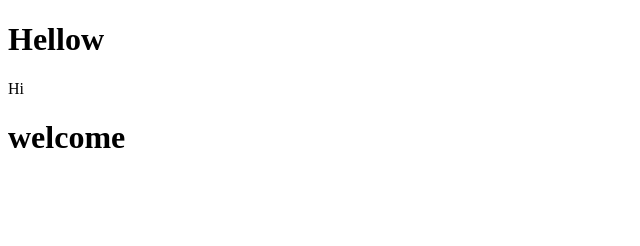
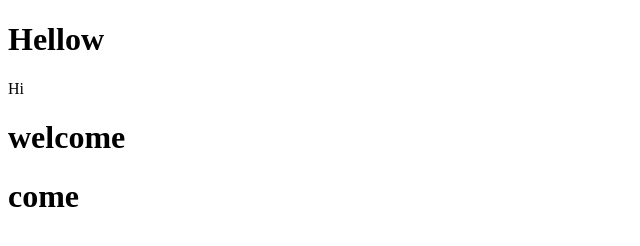
Before and after one commit to Shahidaameen123/datewithgit-sample, a plain HTML site: page index.html in a window 1280 px wide. Shown: the whole page, without its empty margins (0-640 px from the left). Drawn offline with Linux system fonts and the light colour scheme.

Commit message:
negative answer added

```diff
--- a/index.html
+++ b/index.html
@@ -9,5 +9,6 @@
     <h1>Hellow</h1>
     <hi>Hi</hi>
     <h1>welcome</h1>
+    <h1>come</h1>
 </body>
 </html>
```
